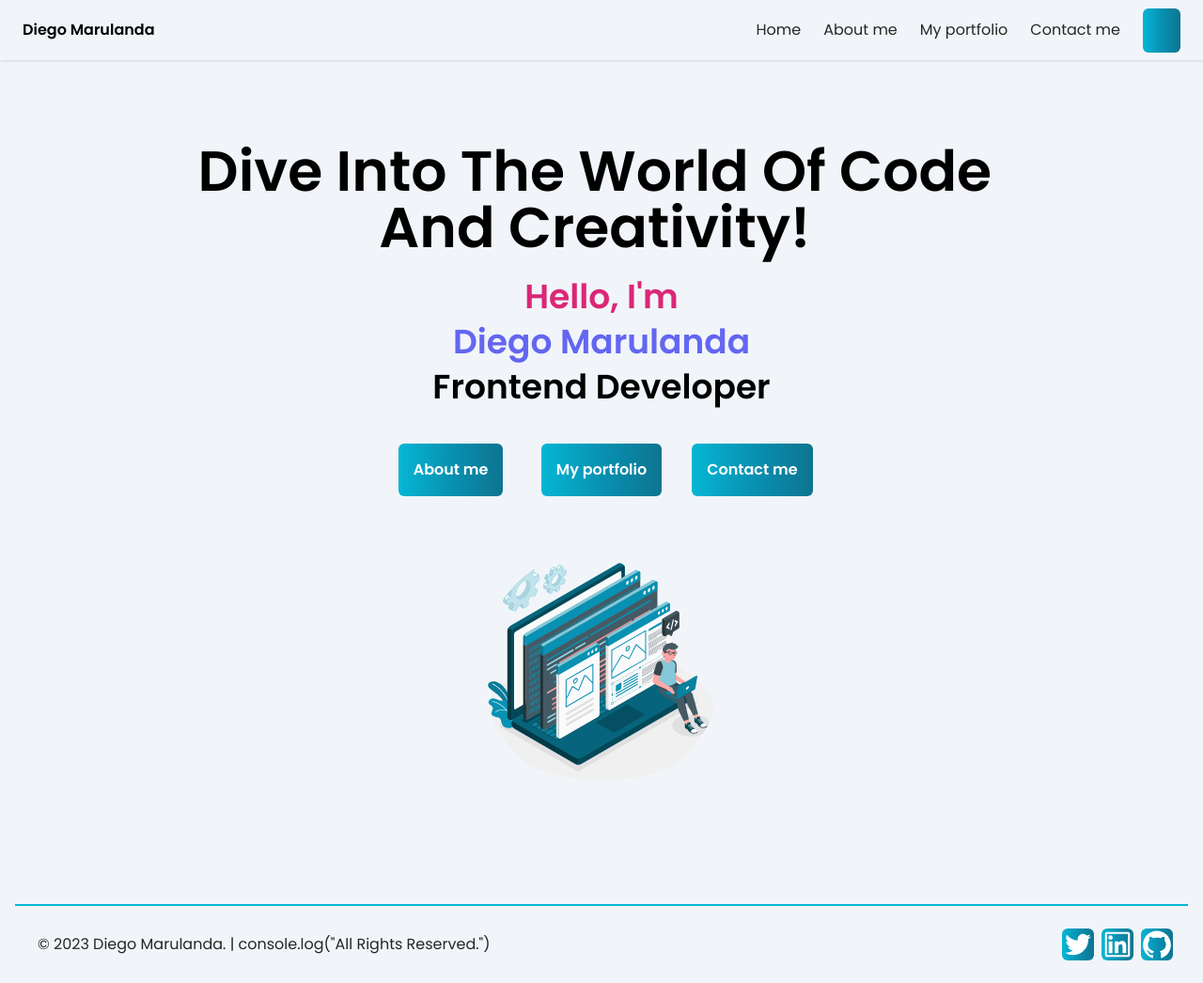
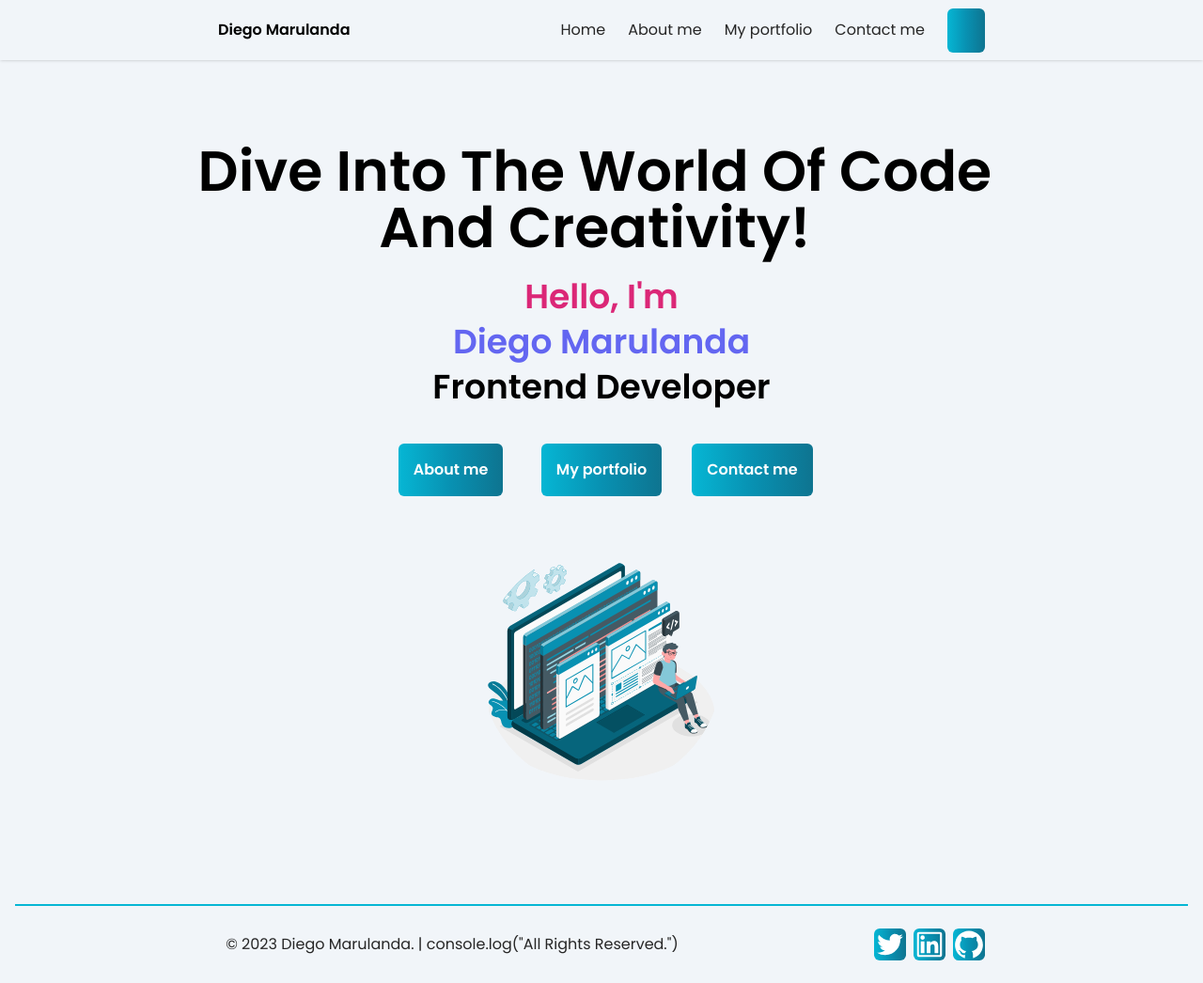
Before and after one commit to DiegoMarulandaB/Portfolio, a Next.js app: page / in a window 1280 px wide. Shown: the whole page at 94% size. Built offline with nearby package versions, Linux system fonts and the light colour scheme; some icons are missing.

Commit message:
add fixes_Navigation_Footer

```diff
--- a/src/components/Footer/Footer.tsx
+++ b/src/components/Footer/Footer.tsx
@@ -5,7 +5,7 @@ const Footer = () => {
   return (
     <footer className=" mx-auto max-w-10xl  px-4 sm:px-4 md:max-w-10xl bg-slate-100  dark:bg-slate-700  ">
       <hr className="bg-slate-200  bg-gradient-to-r from-cyan-600 border-b border-cyan-500 mt-4" />
-      <div className="mx-auto p-4 flex flex-col items-center justify-center text-center md:flex-row md:justify-between mt-1">
+      <div className="mx-auto p-4 flex flex-col items-center justify-center text-center md:flex-row md:justify-evenly mt-1">
         <div className="flex flex-row items-center justify-between space-x-2 mb-2  mt-1 text-neutral-800 dark:text-neutral-100 mx-2 mr-2 ">
           &copy; {new Date().getFullYear()} Diego Marulanda. | console.log("All Rights Reserved.")
           <a href="/" className="hover:underline" />
--- a/src/components/Navigation/Navigation.tsx
+++ b/src/components/Navigation/Navigation.tsx
@@ -24,7 +24,7 @@ export default function Navigation() {
   // w-full mx-auto px-4 sm:px-20 fixed top-0 z-50 shadow
   return (
     <header className="w-full mx-auto px-4 sm:px-30 fixed top-0 z-50 shadow bg-slate-100 dark:bg-slate-700  ">
-      <div className="justify-between  md:items-center md:flex  ">
+      <div className="justify-evenly  md:items-center md:flex  ">
         <div>
           <div className="flex items-center justify-between py-3 md:py-5 md:block ">
             <Link href="/" rel="dns-prefetch">
```
